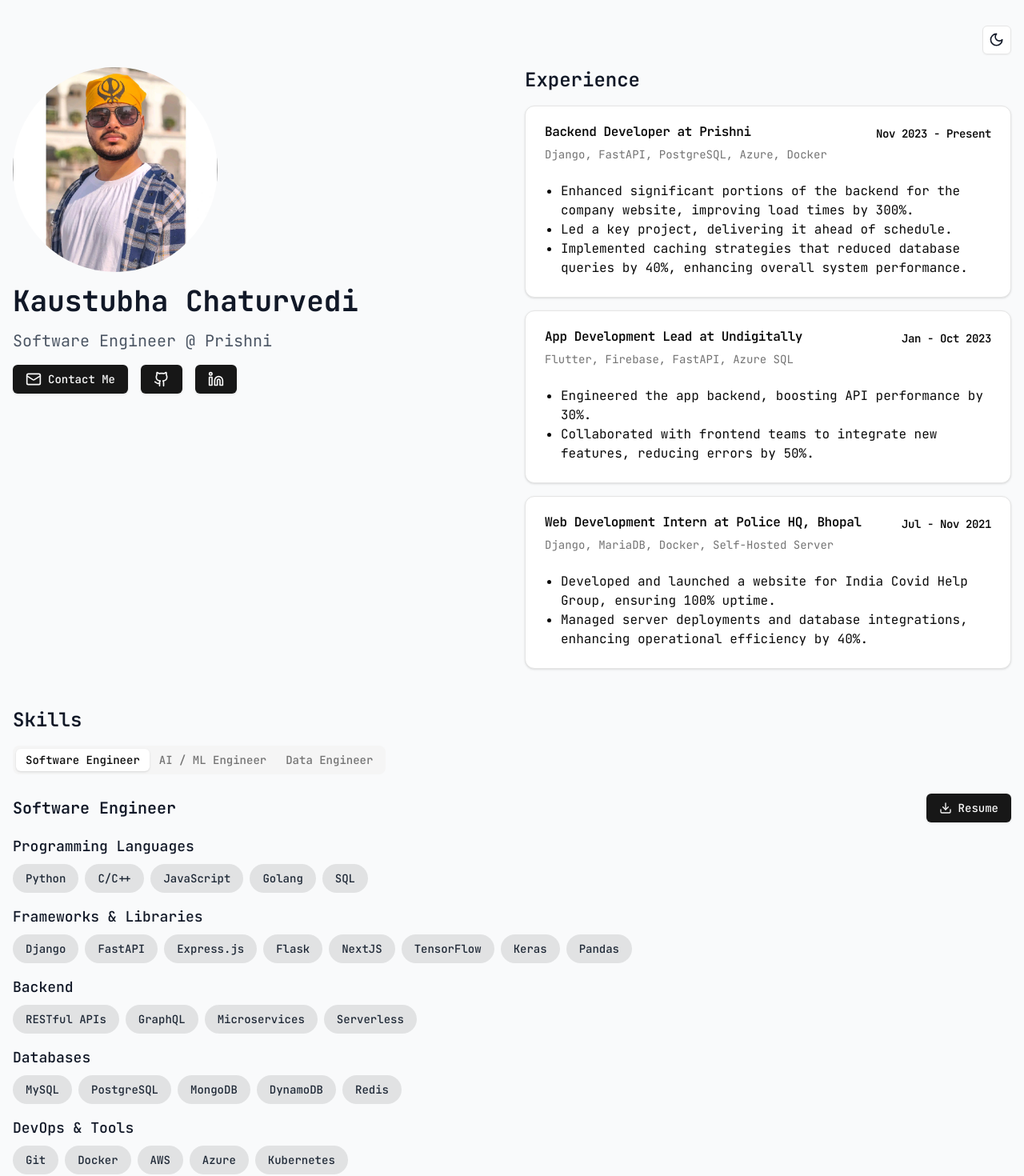
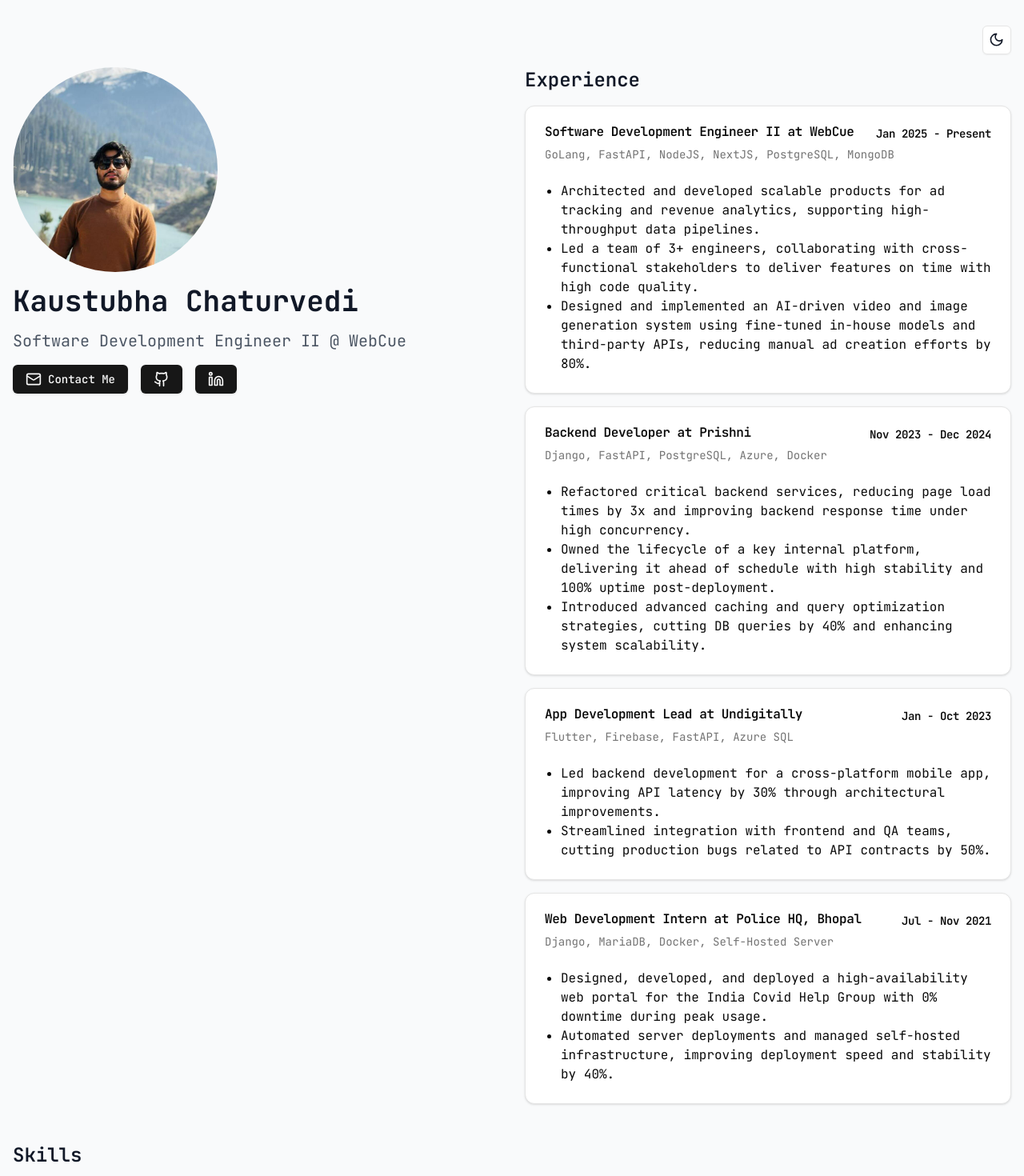
Before and after one commit to kaustubha-chaturvedi/kaustubha-chaturvedi.github.io, a Next.js app: page / in a window 1280 px wide. Shown: the top 1470 px of the page at 80% size. Built offline with nearby package versions, Linux system fonts and the light colour scheme.

Commit message:
update: worrking in webcue

```diff
--- a/src/data/about.ts
+++ b/src/data/about.ts
@@ -1,9 +1,9 @@
 import { Info } from '@/types/portfolioTypes';
 
 export const info: Info = {
-    picUrl: "/me.jpeg",
+    picUrl: "/me.png",
     name: "Kaustubha Chaturvedi",
-    job: "Software Engineer @ Prishni",
+    job: "Software Development Engineer II @ WebCue",
     about: "I&apos;m a software engineer with a passion for building scalable and reliable systems.",
     mail: "kaustubhachaturvedi@gmail.com",
     github: "https://github.com/kaustubha-chaturvedi/",
--- a/src/data/experiences.ts
+++ b/src/data/experiences.ts
@@ -2,14 +2,25 @@ import { Experience } from "@/types/portfolioTypes";
 
 export const experiences: Experience[] = [
   {
+    title: "Software Development Engineer II",
+    company: "WebCue",
+    period: "Jan 2025 - Present",
+    technologies: "GoLang, FastAPI, NodeJS, NextJS, PostgreSQL, MongoDB",
+    description: [
+      "Architected and developed scalable products for ad tracking and revenue analytics, supporting high-throughput data pipelines.",
+      "Led a team of 3+ engineers, collaborating with cross-functional stakeholders to deliver features on time with high code quality.",
+      "Designed and implemented an AI-driven video and image generation system using fine-tuned in-house models and third-party APIs, reducing manual ad creation efforts by 80%."
+    ]
+  },
+  {
     title: "Backend Developer",
     company: "Prishni",
-        period: "Nov 2023 - Present",
+    period: "Nov 2023 - Dec 2024",
     technologies: "Django, FastAPI, PostgreSQL, Azure, Docker",
     description: [
-            "Enhanced significant portions of the backend for the company website, improving load times by 300%.",
-            "Led a key project, delivering it ahead of schedule.",
-            "Implemented caching strategies that reduced database queries by 40%, enhancing overall system performance."
+      "Refactored critical backend services, reducing page load times by 3x and improving backend response time under high concurrency.",
+      "Owned the lifecycle of a key internal platform, delivering it ahead of schedule with high stability and 100% uptime post-deployment.",
+      "Introduced advanced caching and query optimization strategies, cutting DB queries by 40% and enhancing system scalability."
     ]
   },
   {
@@ -18,8 +29,8 @@ export const experiences: Experience[] = [
     period: "Jan - Oct 2023",
     technologies: "Flutter, Firebase, FastAPI, Azure SQL",
     description: [
-            "Engineered the app backend, boosting API performance by 30%.",
-            "Collaborated with frontend teams to integrate new features, reducing errors by 50%.",
+      "Led backend development for a cross-platform mobile app, improving API latency by 30% through architectural improvements.",
+      "Streamlined integration with frontend and QA teams, cutting production bugs related to API contracts by 50%."
     ]
   },
   {
@@ -28,8 +39,8 @@ export const experiences: Experience[] = [
     period: "Jul - Nov 2021",
     technologies: "Django, MariaDB, Docker, Self-Hosted Server",
     description: [
-            "Developed and launched a website for India Covid Help Group, ensuring 100% uptime.",
-            "Managed server deployments and database integrations, enhancing operational efficiency by 40%.",
+      "Designed, developed, and deployed a high-availability web portal for the India Covid Help Group with 0% downtime during peak usage.",
+      "Automated server deployments and managed self-hosted infrastructure, improving deployment speed and stability by 40%."
     ]
   }
 ];
--- a/src/data/skills.ts
+++ b/src/data/skills.ts
@@ -4,34 +4,24 @@ export const positions: Position[] = [
     {
         name: "Software Engineer",
         skills: [
-            { category: "Programming Languages", items: ["Python", "C/C++", "JavaScript", "Golang", "SQL"] },
-            { category: "Frameworks & Libraries", items: ["Django", "FastAPI", "Express.js", "Flask", "NextJS", "TensorFlow", "Keras", "Pandas"] },
-            { category: "Backend", items: ["RESTful APIs", "GraphQL", "Microservices", "Serverless"] },
-            { category: "Databases", items: ["MySQL", "PostgreSQL", "MongoDB", "DynamoDB", "Redis"] },
-            { category: "DevOps & Tools", items: ["Git", "Docker", "AWS", "Azure", "Kubernetes"] }
+            { category: "Programming Languages", items: ["Golang", "Python", "JavaScript", "C/C++", "SQL"] },
+            { category: "Backend Frameworks & Libraries", items: ["FastAPI", "Django", "Express.js", "Flask", "Next.js"] },
+            { category: "System Design & Architecture", items: ["RESTful APIs", "GraphQL", "Microservices", "Serverless Architectures"] },
+            { category: "Databases & Caching", items: ["PostgreSQL", "MongoDB", "MySQL", "DynamoDB", "Redis"] },
+            { category: "Cloud & DevOps", items: ["Docker", "AWS", "Azure", "Kubernetes", "Git"] }
         ],
         cvUrl: "/resume_py.pdf"
     },
     {
         name: "AI / ML Engineer",
         skills: [
-            { category: "Programming Languages", items: ["Python", "C/C++", "JavaScript", "Golang", "SQL"] },
-            { category: "Frameworks & Libraries", items: ["TensorFlow", "Keras", "PyTorch", "CrewAI", "Serper", "Scikit-learn", "FastAPI", "LangChain", "Groq", "Deepgram", "OpenCV"] },
-            { category: "AI/ML", items: ["Data Preprocessing", "Feature Engineering", "Model Evaluation", "NLP", "Generative AI", "RAG"] },
-            { category: "Databases", items: ["MySQL", "PostgreSQL", "MongoDB", "DynamoDB", "Redis", "ChromaDB"] },
-            { category: "DevOps & Tools", items: ["Git", "Docker", "AWS", "Azure", "Kubernetes", "GitLab"] }
+            { category: "Programming Languages", items: ["Python", "Golang", "C/C++", "JavaScript", "SQL"] },
+            { category: "ML & Deep Learning Frameworks", items: ["TensorFlow", "PyTorch", "Keras", "Scikit-learn", "OpenCV"] },
+            { category: "Generative AI & Tooling", items: ["LangChain", "CrewAI", "RAG", "Deepgram", "Serper", "Groq"] },
+            { category: "ML Concepts & Techniques", items: ["NLP", "Generative AI", "Feature Engineering", "Model Evaluation", "Data Preprocessing"] },
+            { category: "Databases & Vector Stores", items: ["PostgreSQL", "MongoDB", "DynamoDB", "ChromaDB", "Redis"] },
+            { category: "DevOps & MLOps Tools", items: ["Docker", "AWS", "Azure", "Kubernetes", "Git", "GitLab"] }
         ],
         cvUrl: "/resume_ml.pdf"
-    },
-    {
-        name: "Data Engineer",
-        skills: [
-            { category: "Programming Languages", items: ["Python", "C/C++", "JavaScript", "Golang", "SQL"] },
-            { category: "Frameworks & Libraries", items: ["TensorFlow", "Keras", "PyTorch", "Scikit-learn", "FastAPI", "Flask", "Pandas"] },
-            { category: "Data Tools", items: ["Power BI", "Azure Data Factory", "Azure SQL", "Data Lake", "ETL", "SQL Queries", "Data Warehousing"] },
-            { category: "Databases", items: ["MySQL", "PostgreSQL", "MongoDB", "DynamoDB", "Redis", "ChromaDB"] },
-            { category: "DevOps & Tools", items: ["Git", "Docker", "AWS", "Azure", "Kubernetes", "Azure Storage Services"] }
-        ],
-        cvUrl: "/resume_ds.pdf"
-    },
+    }
 ];
```
Also changed, not shown: public/me.jpeg (deleted), public/me.png (added). Lines whose indentation alone changed are shown as unchanged.
